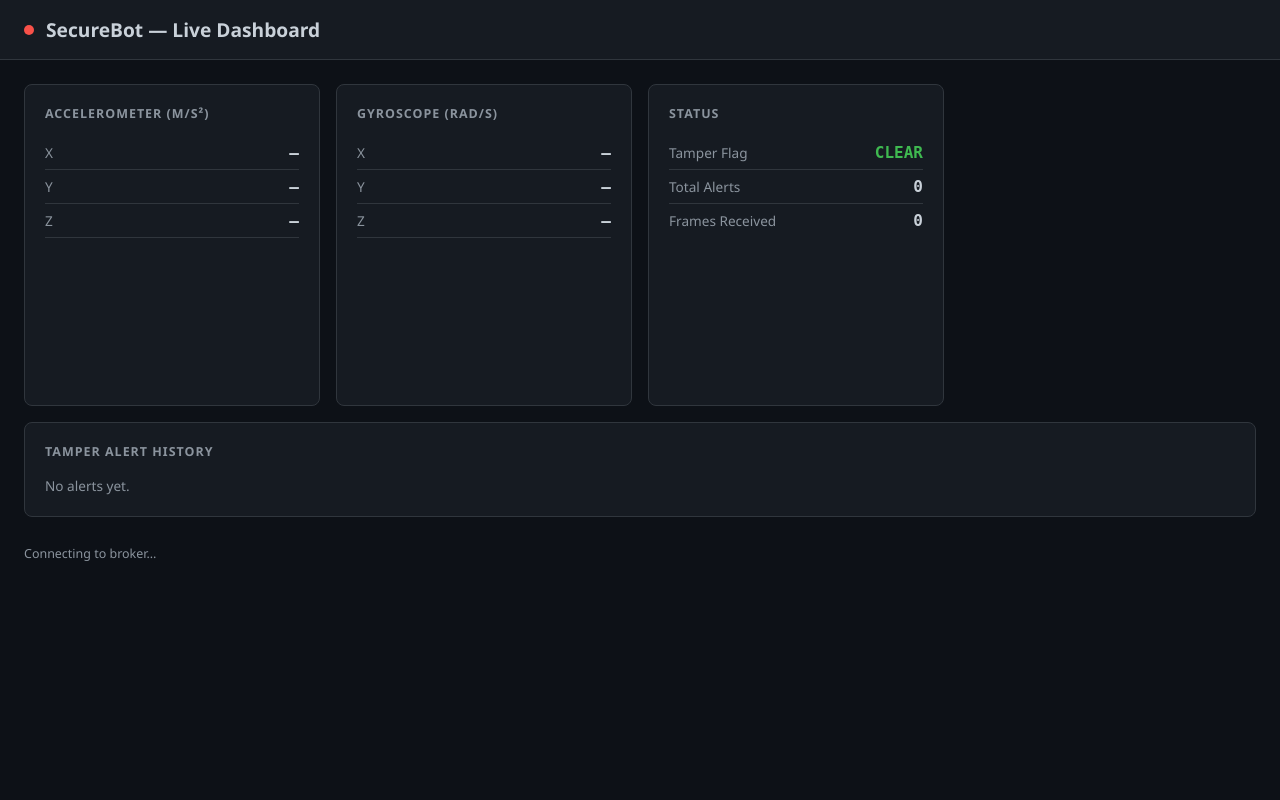
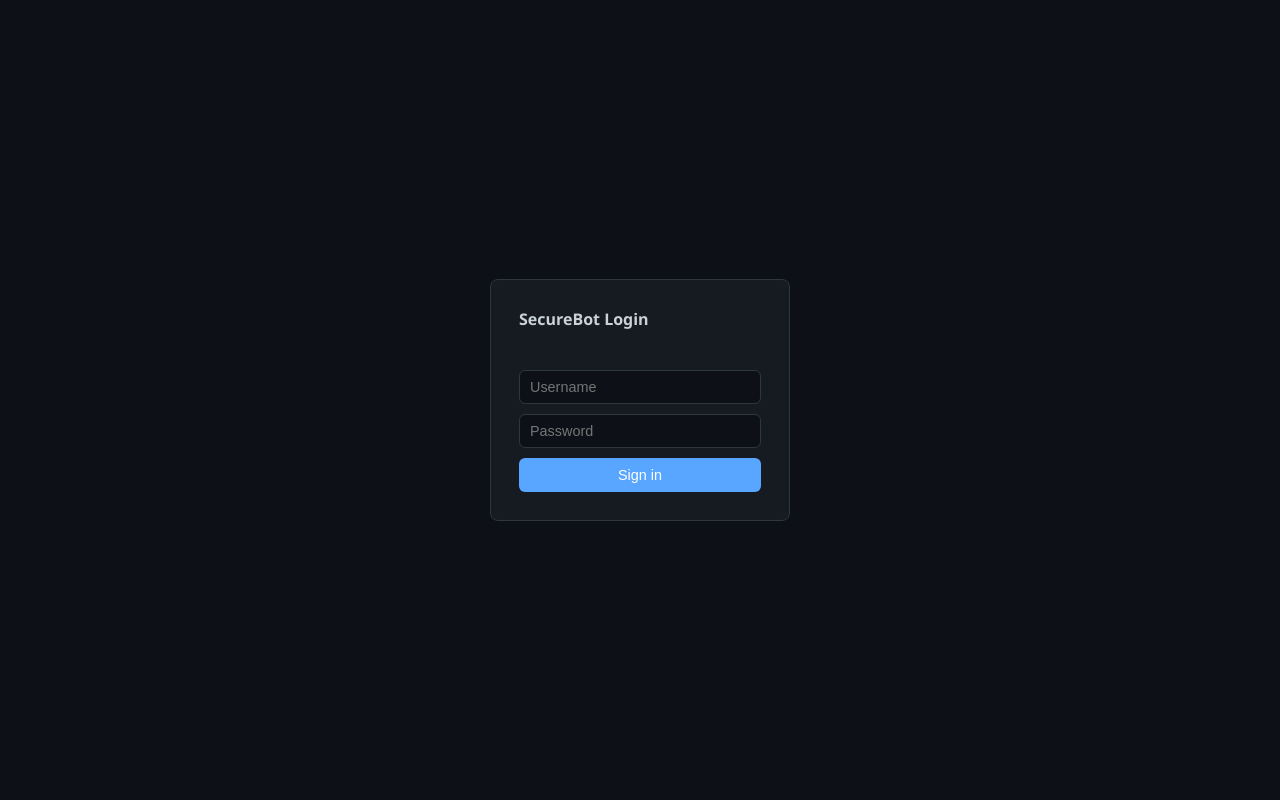
Before and after one commit to Kxrma35/secure-bot, a Flask app: page / in a window 1280 px wide. Run offline with Flask 3, Linux system fonts and the light colour scheme; data that the repository does not hold is empty; parts of the project's set-up code (start-up, migrations or seed data) failed here and were passed over.

Commit message:
Protect dashboard API with token authentication
Add a POST /api/login endpoint and require a Bearer token on the
telemetry, history, and alerts endpoints. The dashboard now shows a
login form, stores the token in sessionStorage, and re-prompts when
the token expires. Failed logins are delayed to slow brute-forcing.

Co-Authored-By: Claude Fable 5 <noreply@anthropic.com>
Claude-Session: https://claude.ai/code/session_016waQvR8DNFY17woRqEcjg2

```diff
--- a/dashboard.py
+++ b/dashboard.py
@@ -1,11 +1,14 @@
 import json
 import time
 from collections import deque
+from functools import wraps
 from threading import Lock
+
 import paho.mqtt.client as mqtt
-from flask import Flask, jsonify, render_template
+from flask import Flask, jsonify, render_template, request
 
-from config import MQTT_HOST, MQTT_PORT, MQTT_TOPIC, DASHBOARD_HOST, DASHBOARD_PORT
+import auth
+from config import MQTT_HOST, MQTT_PORT, MQTT_TOPIC, DASHBOARD_HOST, DASHBOARD_PORT, require_auth_config
 
 MAX_HISTORY = 50
 
@@ -16,12 +19,25 @@ lock    = Lock()
 
 app = Flask(__name__)
 
+
+def require_token(f):
+    @wraps(f)
+    def wrapper(*args, **kwargs):
+        header = request.headers.get("Authorization", "")
+        token = header.removeprefix("Bearer ").strip()
+        if not token or not auth.verify_token(token):
+            return jsonify({"error": "unauthorized"}), 401
+        return f(*args, **kwargs)
+    return wrapper
+
+
 def on_connect(client, userdata, flags, rc, properties=None):
     if rc == 0:
         client.subscribe(MQTT_TOPIC)
         print(f"[mqtt] Dashboard connected and subscribed to {MQTT_TOPIC}")
     else:
-        print(f"[mqtt] Connection failed — code {rc}")
+        print(f"[mqtt] Connection failed - code {rc}")
+
 
 def on_message(client, userdata, msg):
     global latest
@@ -41,6 +57,7 @@ def on_message(client, userdata, msg):
     except Exception as e:
         print(f"[mqtt] Error: {e}")
 
+
 def start_mqtt():
     client = mqtt.Client(mqtt.CallbackAPIVersion.VERSION2)
     client.on_connect = on_connect
@@ -57,28 +74,46 @@ def start_mqtt():
     client.loop_start()
     return client
 
+
+@app.route("/api/login", methods=["POST"])
+def api_login():
+    body = request.get_json(silent=True) or {}
+    username = str(body.get("username", ""))
+    password = str(body.get("password", ""))
+    if auth.check_credentials(username, password):
+        return jsonify({"token": auth.generate_token(username)})
+    time.sleep(1)  # slow down brute-force attempts
+    return jsonify({"error": "invalid credentials"}), 401
+
+
 @app.route("/api/telemetry")
+@require_token
 def api_telemetry():
     with lock:
         return jsonify(latest)
 
+
 @app.route("/api/history")
+@require_token
 def api_history():
     with lock:
         return jsonify(list(history))
 
+
 @app.route("/api/alerts")
+@require_token
 def api_alerts():
     with lock:
         return jsonify(list(alerts))
+
 
 @app.route("/")
 def dashboard():
     return render_template("dashboard.html")
 
+
 if __name__ == "__main__":
-    import socket
-    ip = socket.gethostbyname(socket.gethostname())
+    require_auth_config()
     start_mqtt()
-    print(f"[dashboard] http://{ip}:5000")
-    app.run(host="0.0.0.0", port=5000, debug=False)
+    print(f"[dashboard] Listening on {DASHBOARD_HOST}:{DASHBOARD_PORT}")
+    app.run(host=DASHBOARD_HOST, port=DASHBOARD_PORT, debug=False)
--- a/templates/dashboard.html
+++ b/templates/dashboard.html
@@ -66,9 +66,41 @@
     font-size: .78rem; color: var(--muted);
     padding: 4px 24px 16px;
   }
+
+  #login-overlay {
+    position: fixed; inset: 0; background: var(--bg);
+    display: flex; align-items: center; justify-content: center;
+    z-index: 10;
+  }
+  #login-overlay.hidden { display: none; }
+  #login-box {
+    background: var(--surface); border: 1px solid var(--border);
+    border-radius: 8px; padding: 28px; width: 300px;
+  }
+  #login-box h2 { font-size: 1rem; margin-bottom: 16px; }
+  #login-box input {
+    width: 100%; margin-bottom: 10px; padding: 8px 10px;
+    background: var(--bg); border: 1px solid var(--border);
+    border-radius: 6px; color: var(--text); font-size: .9rem;
+  }
+  #login-box button {
+    width: 100%; padding: 9px; border: none; border-radius: 6px;
+    background: var(--blue); color: #fff; font-size: .9rem; cursor: pointer;
+  }
+  #login-error { color: var(--red); font-size: .8rem; min-height: 1.2em; margin-bottom: 8px; }
 </style>
 </head>
 <body>
+
+<div id="login-overlay">
+  <form id="login-box">
+    <h2>SecureBot Login</h2>
+    <div id="login-error"></div>
+    <input type="text" id="login-user" placeholder="Username" autocomplete="username" required>
+    <input type="password" id="login-pass" placeholder="Password" autocomplete="current-password" required>
+    <button type="submit">Sign in</button>
+  </form>
+</div>
 
 <header>
   <div id="dot"></div>
@@ -126,8 +158,48 @@
 <script>
 const fmt = v => typeof v === 'number' ? v.toFixed(3) : '—';
 let frames = 0;
+let token = sessionStorage.getItem('securebot-token') || '';
 
-// ── Mini rolling chart ────────────────────────────────────────────────────────
+function showLogin() {
+  token = '';
+  sessionStorage.removeItem('securebot-token');
+  document.getElementById('login-overlay').classList.remove('hidden');
+}
+
+async function authFetch(url) {
+  const r = await fetch(url, { headers: { 'Authorization': 'Bearer ' + token } });
+  if (r.status === 401) {
+    showLogin();
+    throw new Error('unauthorized');
+  }
+  return r.json();
+}
+
+document.getElementById('login-box').addEventListener('submit', async e => {
+  e.preventDefault();
+  const err = document.getElementById('login-error');
+  err.textContent = '';
+  const r = await fetch('/api/login', {
+    method: 'POST',
+    headers: { 'Content-Type': 'application/json' },
+    body: JSON.stringify({
+      username: document.getElementById('login-user').value,
+      password: document.getElementById('login-pass').value,
+    }),
+  });
+  if (!r.ok) {
+    err.textContent = 'Invalid username or password.';
+    return;
+  }
+  token = (await r.json()).token;
+  sessionStorage.setItem('securebot-token', token);
+  document.getElementById('login-overlay').classList.add('hidden');
+  fetchTelemetry();
+  fetchAlerts();
+});
+
+if (token) document.getElementById('login-overlay').classList.add('hidden');
+
 function makeChart(id, colors) {
   const canvas = document.getElementById(id);
   const ctx    = canvas.getContext('2d');
@@ -169,11 +241,10 @@ function makeChart(id, colors) {
 const accelChart = makeChart('accel-chart', ['#f85149','#3fb950','#58a6ff']);
 const gyroChart  = makeChart('gyro-chart',  ['#f85149','#3fb950','#58a6ff']);
 
-// ── Fetch telemetry ───────────────────────────────────────────────────────────
 async function fetchTelemetry() {
+  if (!token) return;
   try {
-    const r = await fetch('/api/telemetry');
-    const d = await r.json();
+    const d = await authFetch('/api/telemetry');
     if (!d.ts) return;
 
     document.getElementById('dot').classList.add('live');
@@ -189,7 +260,7 @@ async function fetchTelemetry() {
 
     const tf = document.getElementById('tamper');
     if (d.tamper) {
-      tf.textContent = '⚠ TAMPER'; tf.className = 'value danger';
+      tf.textContent = 'TAMPER'; tf.className = 'value danger';
     } else {
       tf.textContent = 'CLEAR'; tf.className = 'value ok';
     }
@@ -204,10 +275,14 @@ async function fetchTelemetry() {
   }
 }
 
-// ── Fetch alerts ──────────────────────────────────────────────────────────────
 async function fetchAlerts() {
-  const r = await fetch('/api/alerts');
-  const a = await r.json();
+  if (!token) return;
+  let a;
+  try {
+    a = await authFetch('/api/alerts');
+  } catch (_) {
+    return;
+  }
   document.getElementById('alert-count').textContent = a.length;
 
   const el = document.getElementById('alert-list');
@@ -224,7 +299,6 @@ async function fetchAlerts() {
   }).join('');
 }
 
-// ── Poll ──────────────────────────────────────────────────────────────────────
 setInterval(fetchTelemetry, 300);
 setInterval(fetchAlerts, 2000);
 setInterval(() => {
```
Also changed, not shown: run.py (+6 -2 lines).
